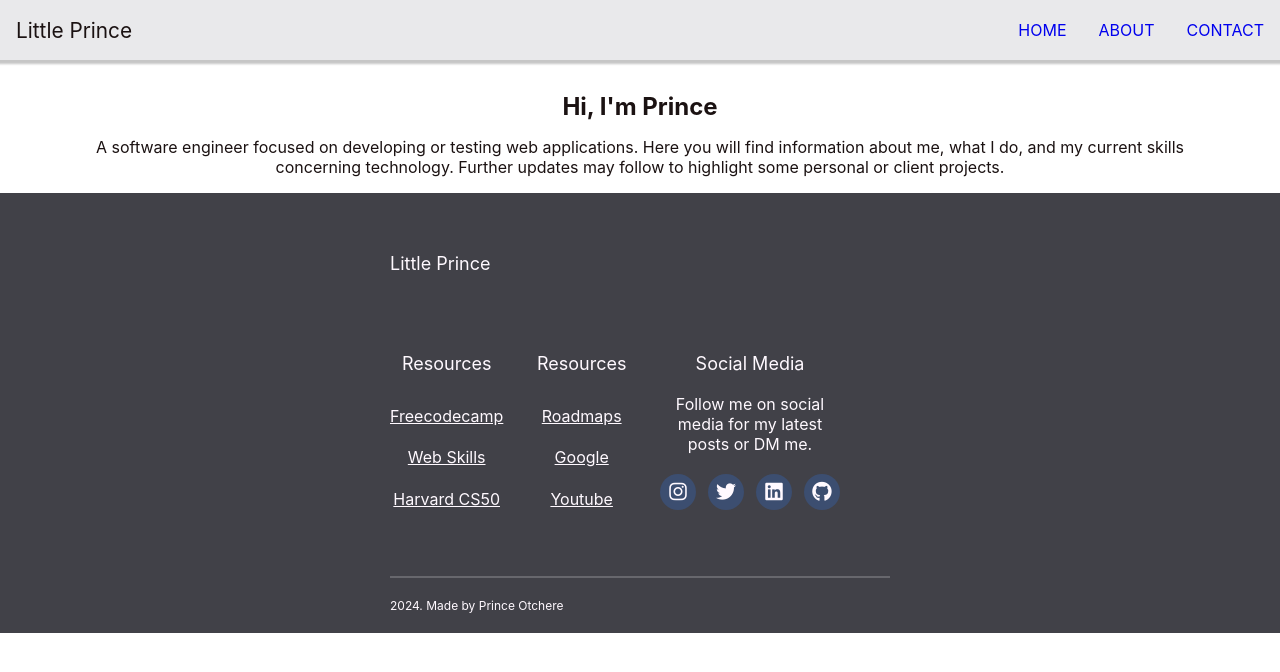
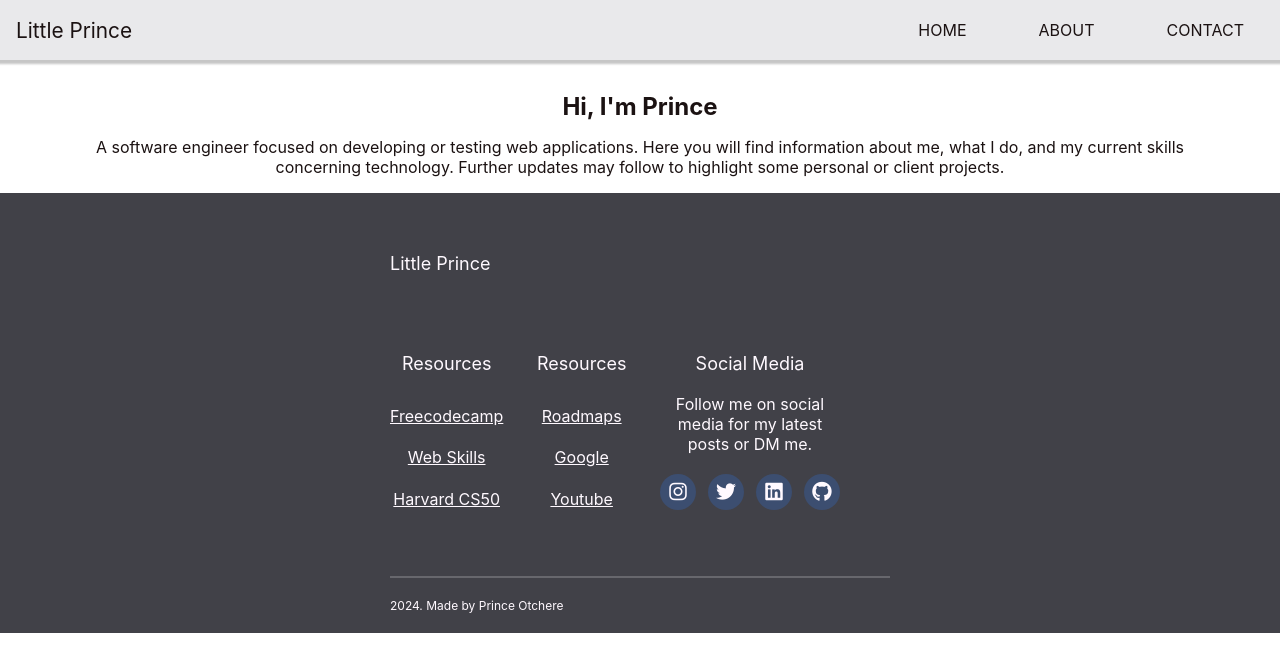
Before and after one commit to prince-codes/personal-site-react, a React (Create React App) app: page / in a window 1280 px wide. Shown: the top 672 px of the page. Built offline with nearby package versions, Linux system fonts and the light colour scheme.

Commit message:
desktop view of nav improved

```diff
--- a/public/index.html
+++ b/public/index.html
@@ -25,9 +25,9 @@
       Learn how to configure a non-root public URL by running `npm run build`.
     -->
     <title>Little Prince</title>
-    <!-- Fonts to support Material Design -->
+    <!-- Fonts -->
     <link rel="preconnect" href="https://fonts.gstatic.com" crossorigin />
-    <link href='https://fonts.googleapis.com/css?family=Roboto' rel='stylesheet'>
+    <link rel="stylesheet" href="https://fonts.googleapis.com/css?family=Roboto">
   </head>
   <body>
     <noscript>You need to enable JavaScript to run this app.</noscript>
--- a/src/components/Navbar.js
+++ b/src/components/Navbar.js
@@ -36,16 +36,17 @@ export default function Navbar() {
     >
       <ul>
         <li>
-          <a href="/">HOME</a>
+          <a class="item" href="/">HOME</a>
         </li>
         <li>
-          <a href="/about">ABOUT</a>
+          <a class="item" href="/about">ABOUT</a>
         </li>
         <li>
-          <a href="/contact">CONTACT</a>
+          <a class="item" href="/contact">CONTACT</a>
         </li>
       </ul>
     </div>
+    <div class="underline"></div>
   </nav>
   );
 }
--- a/src/styles/navbar.css
+++ b/src/styles/navbar.css
@@ -57,7 +57,30 @@
   color: #61dafb;
 }
 
-@media screen and (max-width: 768px) {
+/* desktop or tablet view of nav */
+nav .item {
+  font-size: 1.0rem;
+  display: inline-block;
+  position: relative;
+  padding: 0 20px;
+  z-index: 5;
+  min-width: 25%;
+  line-height: 60px;
+  text-align: center;
+  color: #1b1212;
+}
+
+nav .item a {
+  position: absolute;
+  z-index: 2;
+  bottom: 0;
+  height: 6px;
+  width: 25%;
+  transition: 0.35s;
+}
+
+/* responsive style */
+@media screen and (max-width: 640px) {
 
   .navigation-menu li a {
     text-decoration: none;
@@ -69,43 +92,6 @@
   .navigation-menu li a:hover {
     color: #61dafb;
   }
-
-  {/*
-    .App {
-      color: #e9e9eb;
-      text-align: center;
-    }
-
-    @media (prefers-reduced-motion: no-preference) {
-      .App-logo {
-        animation: App-logo-spin infinite 20s linear;
-      }
-    }
-
-    .App-header {
-      background-color: #e9e9eb;
-      min-height: 100vh;
-      display: flex;
-      flex-direction: column;
-      align-items: center;
-      justify-content: center;
-      font-size: calc(10px + 2vmin);
-      color: #1b1212;
-    }
-
-    .App-link {
-      color: #61dafb;
-    }
-
-    @keyframes App-logo-spin {
-      from {
-        transform: rotate(0deg);
-      }
-      to {
-        transform: rotate(360deg);
-      }
-    }
-  */}
 
   .hamburger {
     display: block;
```
